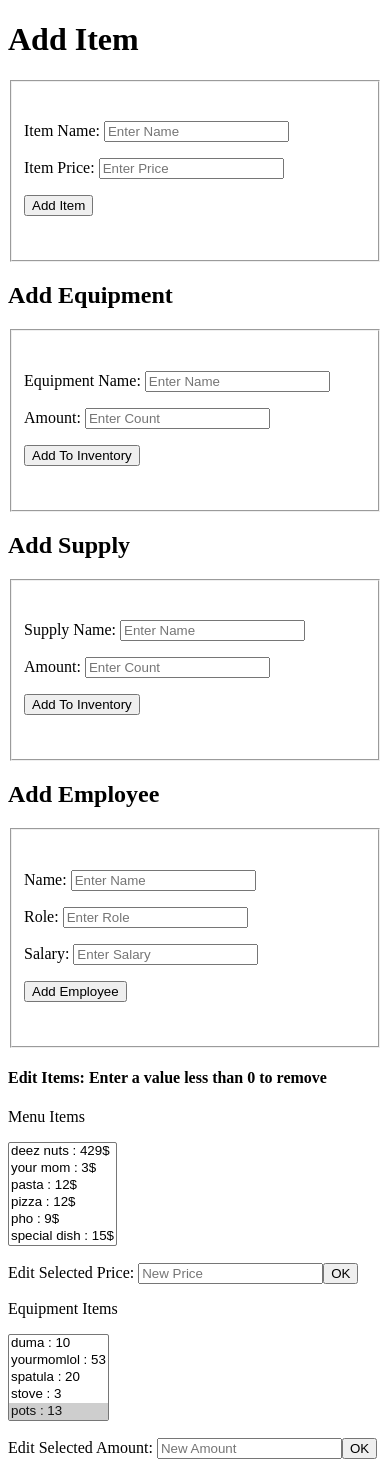
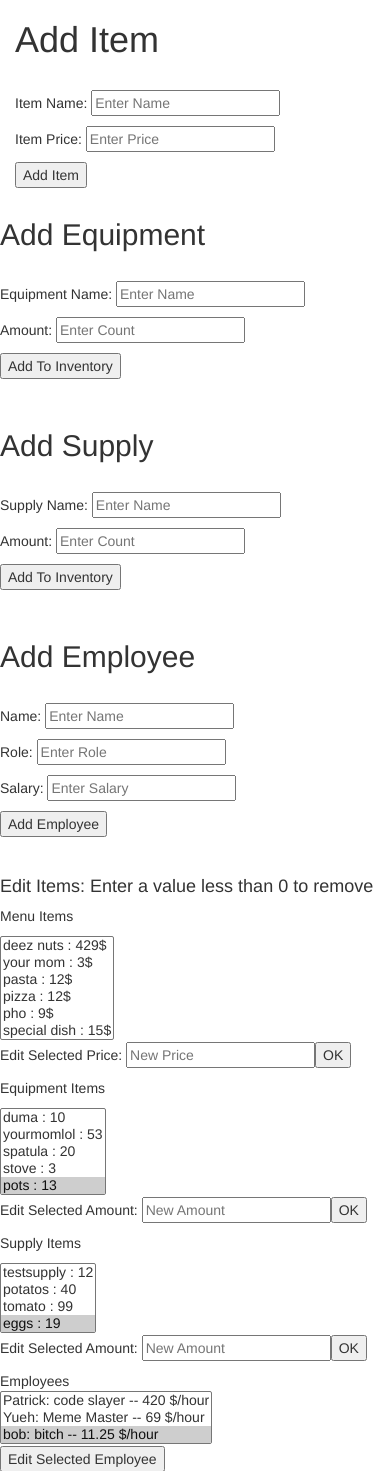
Before and after one commit to Fall2016-ECSE321/grubbr, a PHP site: page / in a window 390 px wide. Shown: the top 1471 px of the page. Run offline with PHP 8.4, Linux system fonts and the light colour scheme.

Commit message:
Add Bootstrap to UI
Added Bootstrap to make our UI responsive

```diff
--- a/web/index.php
+++ b/web/index.php
@@ -2,6 +2,9 @@
 <html>
 	<head>
 		<meta charset="UTF-8">
+		<!-- Import Boostrap -->
+		<link rel="stylesheet" href="https://maxcdn.bootstrapcdn.com/bootstrap/3.3.7/css/bootstrap.min.css">
+		<meta name="viewport" content="width=device-width, initial-scale=1">
 		<title> Food Truck Manager </title>
 		<style>
 			.error {color:#FF0000;}
@@ -17,6 +20,9 @@
 			require_once "persistence/PersistenceFoodTruck.php";
 			session_start();
 		?>
+		<div class="container-fluid">
+		<div class="row">
+		<div class="col-xs-12 col md-3">
 			<h1> Add Item </h1>
 			<form action = "additem.php" method="post">
 				<fieldset>
@@ -34,7 +40,7 @@
 					<br>
 				</fieldset>
 			</form>
-
+			</div>
 			<h2> Add Equipment</h2>
 			<form action = "addinventory.php" method="post">
 				<fieldset>
@@ -47,7 +53,6 @@
 				<br>
 				</fieldset>
 			</form>
-
 		<h2> Add Supply</h2>
 		<form action = "addsupply.php" method="post">
 			<fieldset>
@@ -266,5 +271,7 @@
 
 			</p>
 		</span>
+		</div>
+		</div>
 	</body>
 </html>
```
Also changed, not shown: web/stylesheets/stylesheet.css (added). Lines whose indentation alone changed are shown as unchanged.
